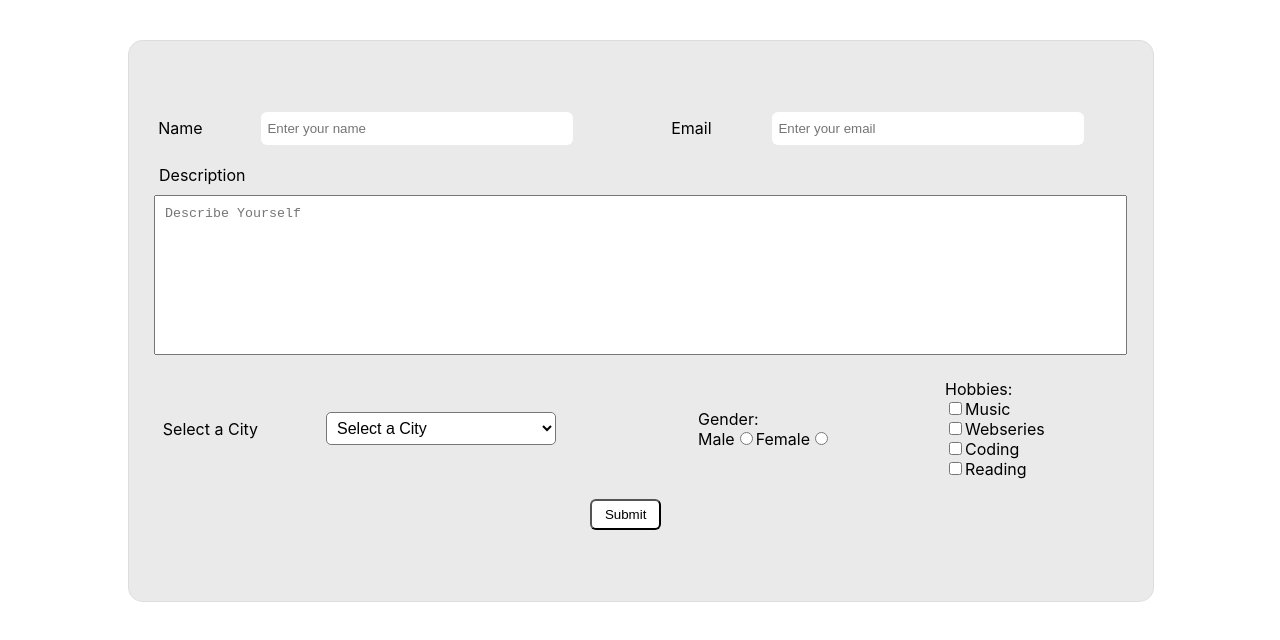
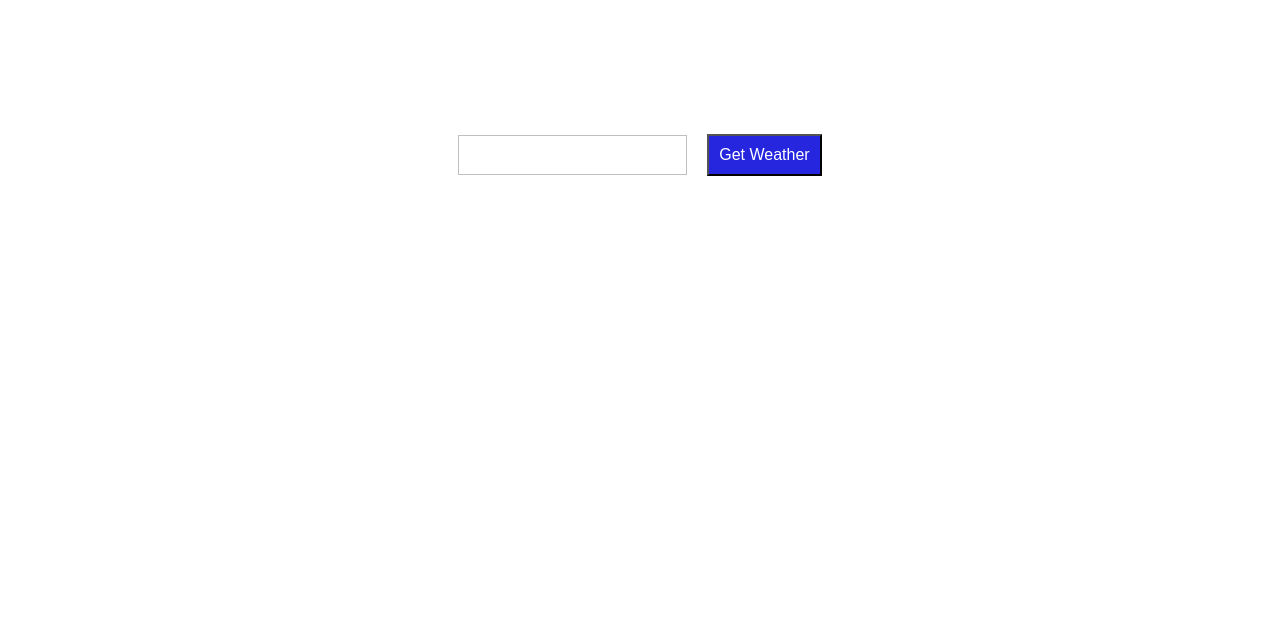
Before and after one commit to nikhil-nividata/tasks, a React (Create React App) app: page / in a window 1280 px wide. Shown: the top 640 px of the page. Built offline with nearby package versions, Linux system fonts and the light colour scheme.

Commit message:
Weather Done

```diff
--- a/src/App.js
+++ b/src/App.js
@@ -1,11 +1,10 @@
-import logo from './logo.svg';
 import './App.css';
-import Form from './components/task1/RegFormFunctional'
+import Weather from './components/task2/Weather'
 
 function App() {
   return (
     <div className="App">
-      <Form />
+      <Weather />
     </div>
   );
 }
--- /dev/null
+++ b/src/components/task2/Weather/index.jsx
@@ -0,0 +1,83 @@
+import React, { Component } from 'react'
+import styles from './styles.module.css'
+const apiKey = '7410d796a0a2c082e2825ccbe75db08c'
+
+class WeatherData extends Component {
+
+    constructor(props) {
+        super(props)
+        this.state = {
+            cityName: '',
+            isFetching: false,
+            weatherData: 'NODATA'
+        }
+    }
+
+    handleChange = (event) => {
+        const modifiedObject = {}
+        modifiedObject[event.target.name] = event.target.value
+        this.setState(
+            modifiedObject)
+    }
+
+    getData = async () => {
+        const { cityName } = this.state
+        if (cityName === '')
+            return
+        this.setState({ isFetching: true })
+        let data
+        const url = `https://api.openweathermap.org/data/2.5/weather?q=${cityName}&appid=${apiKey}`
+        try {
+            const response = await fetch(url)
+            data = await response.json()
+            console.log(data);
+        } catch (error) {
+            console.log(error);
+        }
+        this.setState({
+            isFetching: false,
+            weatherData: data
+        })
+    }
+
+    render() {
+        const { cityName, weatherData, isFetching } = this.state
+        return (
+            <div className={styles.weatherBox}>
+                <input
+                    type="text"
+                    name="cityName"
+                    value={cityName}
+                    onChange={this.handleChange}
+                    className={styles.cityInput}
+                />
+                <button
+                    onClick={this.getData}
+                    className={styles.button}
+                >
+                    Get Weather
+                </button>
+                <div>
+                    {
+                        isFetching ? <h1>Loading</h1> :
+                            weatherData === 'NODATA' ? '' : (
+                                <div>
+                                    <h2>
+                                        City: {weatherData.name}
+                                    </h2>
+                                    <h3>
+                                        {weatherData.weather[0].main}
+                                    </h3>
+                                    <p>
+                                        {weatherData.weather[0].description}
+                                    </p>
+                                </div>
+                            )
+                    }
+                </div>
+            </div>
+        )
+    }
+}
+
+export default WeatherData
--- /dev/null
+++ b/src/components/task2/Weather/styles.module.css
@@ -0,0 +1,22 @@
+.weatherBox {
+    height: 60vh;
+    width: 80%;
+    margin-left: 7%;
+    margin-top: 12vh;
+    padding: 3%;
+    text-align: center;
+}
+
+.cityInput {
+    padding: 10px;
+    font-size: 1rem;
+    border: 1px solid rgba(128, 128, 128, 0.507);
+}
+
+.button {
+    padding: 10px;
+    font-size: 1rem;
+    background-color: rgba(38, 38, 222, 1);
+    color: white;
+    margin-left: 20px;
+}
```
